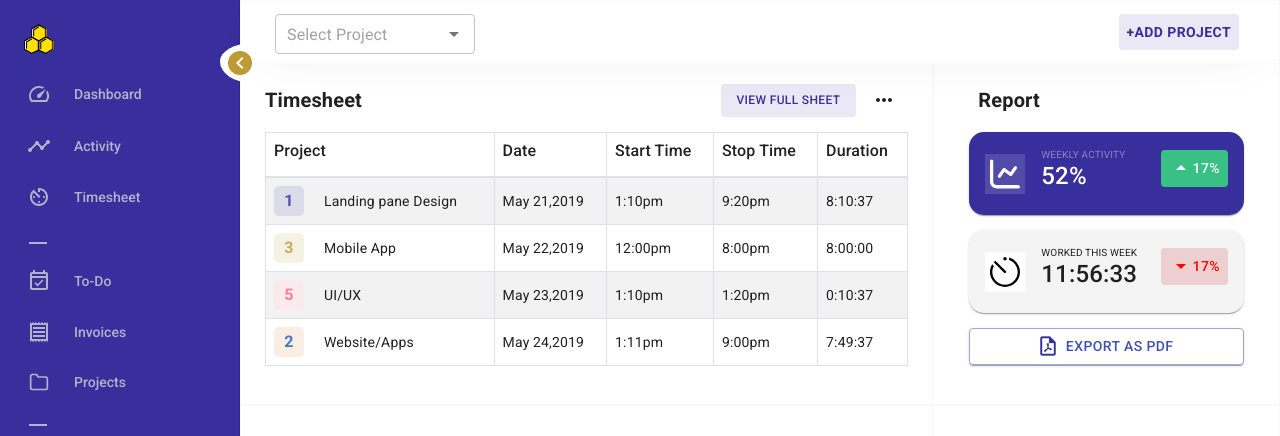
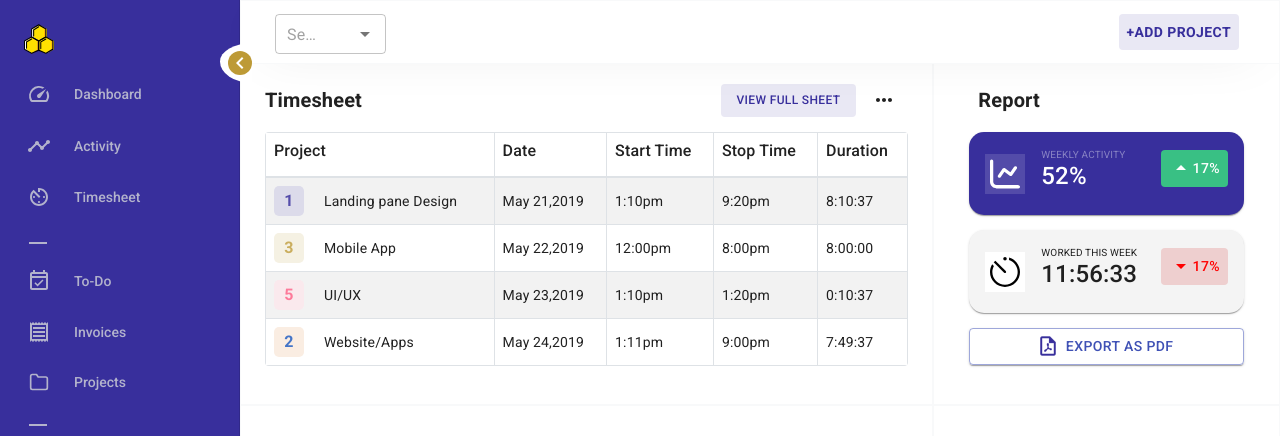
Before and after one commit to Halith28/Dashboard, a React (Create React App) app: page / in a window 1280 px wide. Shown: the top 436 px of the page. Built offline with nearby package versions, Linux system fonts and the light colour scheme; what apollo-link-ws would draw is missing.

Commit message:
table issues has solved

```diff
--- a/src/screens/Dashboard/table.js
+++ b/src/screens/Dashboard/table.js
@@ -14,11 +14,11 @@ import TableRow from "@material-ui/core/TableRow";
 import Paper from "@material-ui/core/Paper";
 import MoreHorizIcon from "@material-ui/icons/MoreHoriz";
 import { Avatar} from "@material-ui/core";
+import clsx from "clsx";
 import "./styles.css";
 
 const useStyles = makeStyles((theme) => ({
   root: {
-    flexGrow: 1,
     paddingTop: "20px",
     paddingBottom: "20px",
     "& .MuiAvatar-root" :{
@@ -56,7 +56,7 @@ const useStyles = makeStyles((theme) => ({
     flexGrow: 1,
   },
   table: {
-    minWidth: 450,
+    minWidth: "100%",
   },
   tableStyle : {
     paddingRight: theme.spacing.unit * 3,
@@ -115,10 +115,10 @@ const MainTable = () => {
           </IconButton>
         </Toolbar>
       </AppBar>
-      <TableContainer component={Paper} elevation={0} className={classes.tableStyle}>
+      <div className={classes.tableStyle}>
+      <TableContainer component={Paper} elevation={0} >
         <Table
-          className="table-striped table-bordered"
-          aria-label="simple table"
+        className={clsx(classes.table, "table-striped table-bordered")}
         >
           <TableHead>
             <TableRow>
@@ -144,6 +144,7 @@ const MainTable = () => {
           </TableBody>
         </Table>
       </TableContainer>
+      </div>
     </div>
   );
 };
--- a/src/screens/Dashboard/todolist.js
+++ b/src/screens/Dashboard/todolist.js
@@ -46,13 +46,13 @@ const Todolist = (props) => {
   return (
     <div className="mt-0">
       <Grid container className={classes.listGrid}>
-        <Grid item lg={1} className="ml-2">
+        <Grid item lg={1} xs={2} className="ml-2">
           <CardHeader
             title={moment(props.created_at).format("D")}
             subheader={moment(props.created_at).format("MMM")}
           />
         </Grid>
-        <Grid item lg={10} sm={10}>
+        <Grid item lg={10} sm={10} xs={9}>
           <Paper className={classes.root}>
             <Grid
               container
--- a/src/screens/Drawer2/index.js
+++ b/src/screens/Drawer2/index.js
@@ -49,6 +49,9 @@ const useStyles = makeStyles((theme) => ({
   },
   menuButton: {
     marginRight: theme.spacing(2),
+    [theme.breakpoints.down('sm')]: {
+      padding: 0,
+    },
   },
   hide: {
     display: "none",
@@ -122,6 +125,13 @@ const useStyles = makeStyles((theme) => ({
       color: "white"
     }
   },
+  selectBox: {
+    maxWidth: 200,
+    marginLeft: 10,
+    [theme.breakpoints.down('sm')]: {
+      marginLeft: 0,
+    },
+  }
 }));
 
 const todayDate = moment();
@@ -190,7 +200,7 @@ export default function PersistentDrawerLeft() {
           >
             <MenuIcon />
           </IconButton>
-          <Grid item style={{ width: 200, marginLeft: 10 }}>
+          <Grid item className={classes.selectBox}>
             <Autocomplete
               {...defaultProps}
               id="clear-on-escape"
@@ -247,9 +257,9 @@ export default function PersistentDrawerLeft() {
         })}
       >
         <div className={classes.drawerHeader} />
-        <Grid container>
-          <Grid item lg={8} md={12} sm={12} xs={12}>
-            <Grid container>
+        <Grid container sm={12} xs={12} style={{padding:0}}>
+          <Grid item lg={8} md={12} sm={12} xs={12} >
+            <Grid container style={{padding:0}}>
               <Grid
                 item
                 lg={12}
@@ -258,8 +268,9 @@ export default function PersistentDrawerLeft() {
                 xs={12}
                 style={{
                   height: "350px",
-                  overflowY: "auto",
-                  overflowX: "auto",
+                  width:"100px",
+                  // overflowY: "auto",
+                  // overflowX: "auto",
                   // padding: "10px"
                 }}
                 className="border border-light"
```
